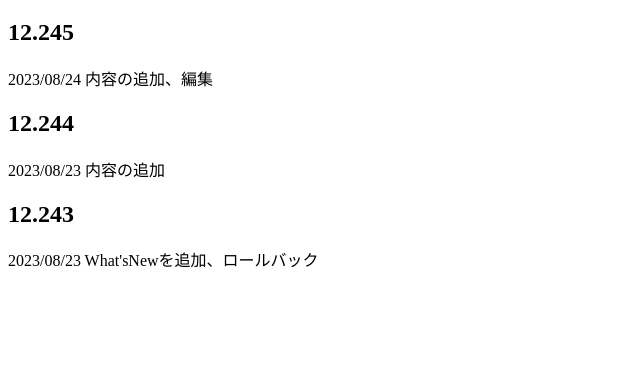
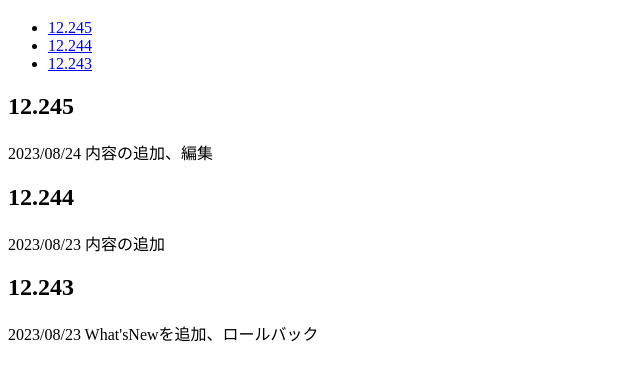
Before and after one commit to DA-TENSHI/Whatsnew, a plain HTML site: page index.html in a window 1280 px wide. Shown: the part 61-440 px from the top of the page, without its empty margins (0-640 px from the left). Drawn offline with Linux system fonts and the light colour scheme.

Commit message:
Update index.html

```diff
--- a/index.html
+++ b/index.html
@@ -10,11 +10,16 @@
   </head>
   <body>
     <h1>Release</h1>
-    <h2>12.245</h2>
+    <ul class="menu">
+      <li><a href="#12.245">12.245</a></li>
+      <li><a href="#12.244">12.244</a></li>
+      <li><a href="#12.243">12.243</a></li>
+    </ul>
+    <h2 id="12.245">12.245</h2>
     <p>2023/08/24 内容の追加、編集</p>
-    <h2>12.244</h2>
+    <h2 id="12.244">12.244</h2>
     <p>2023/08/23 内容の追加</p>
-    <h2>12.243</h2>
+    <h2 id="12.243">12.243</h2>
     <p>2023/08/23 What'sNewを追加、ロールバック</p>
   </body>
 </html>
```
